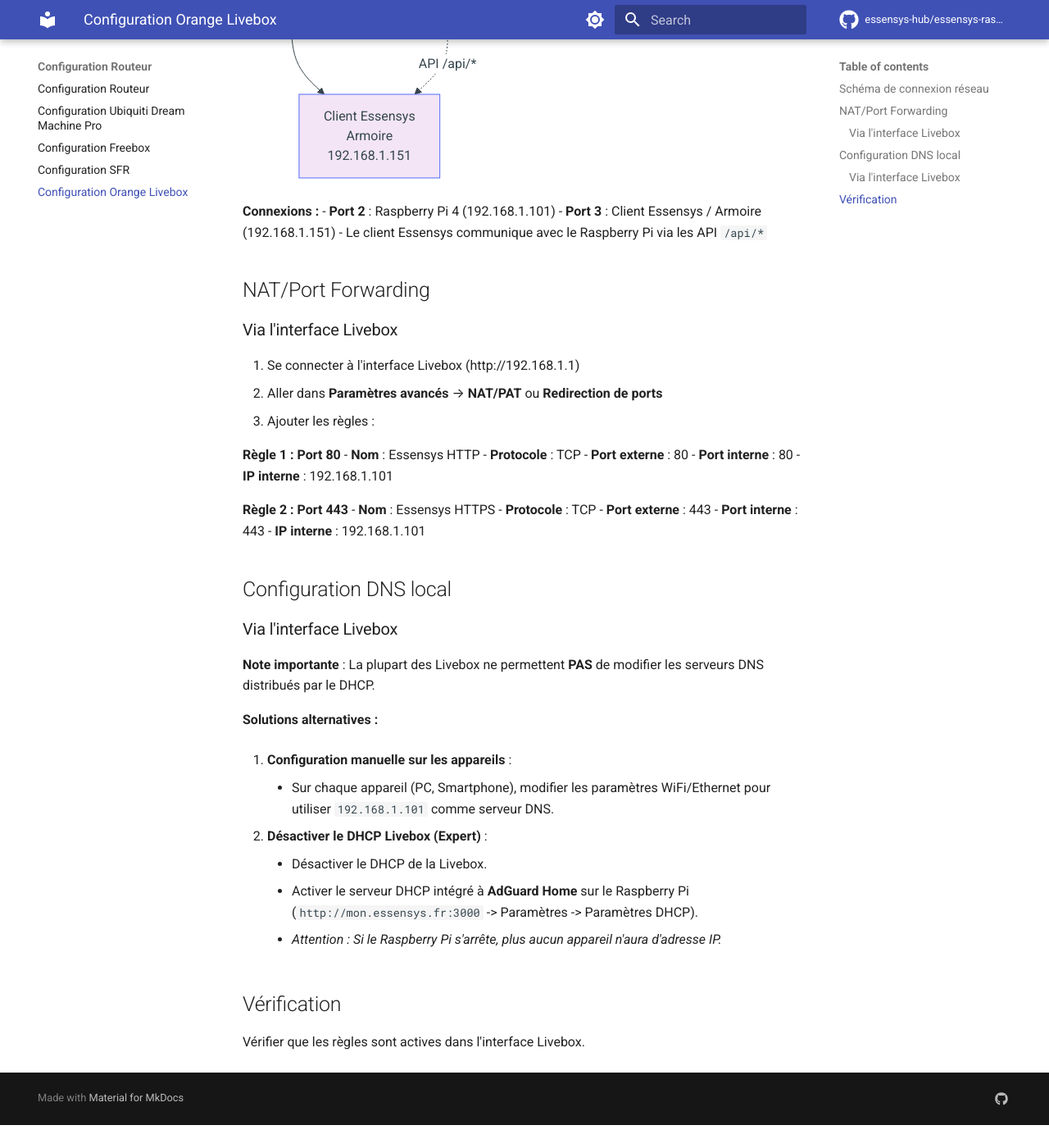
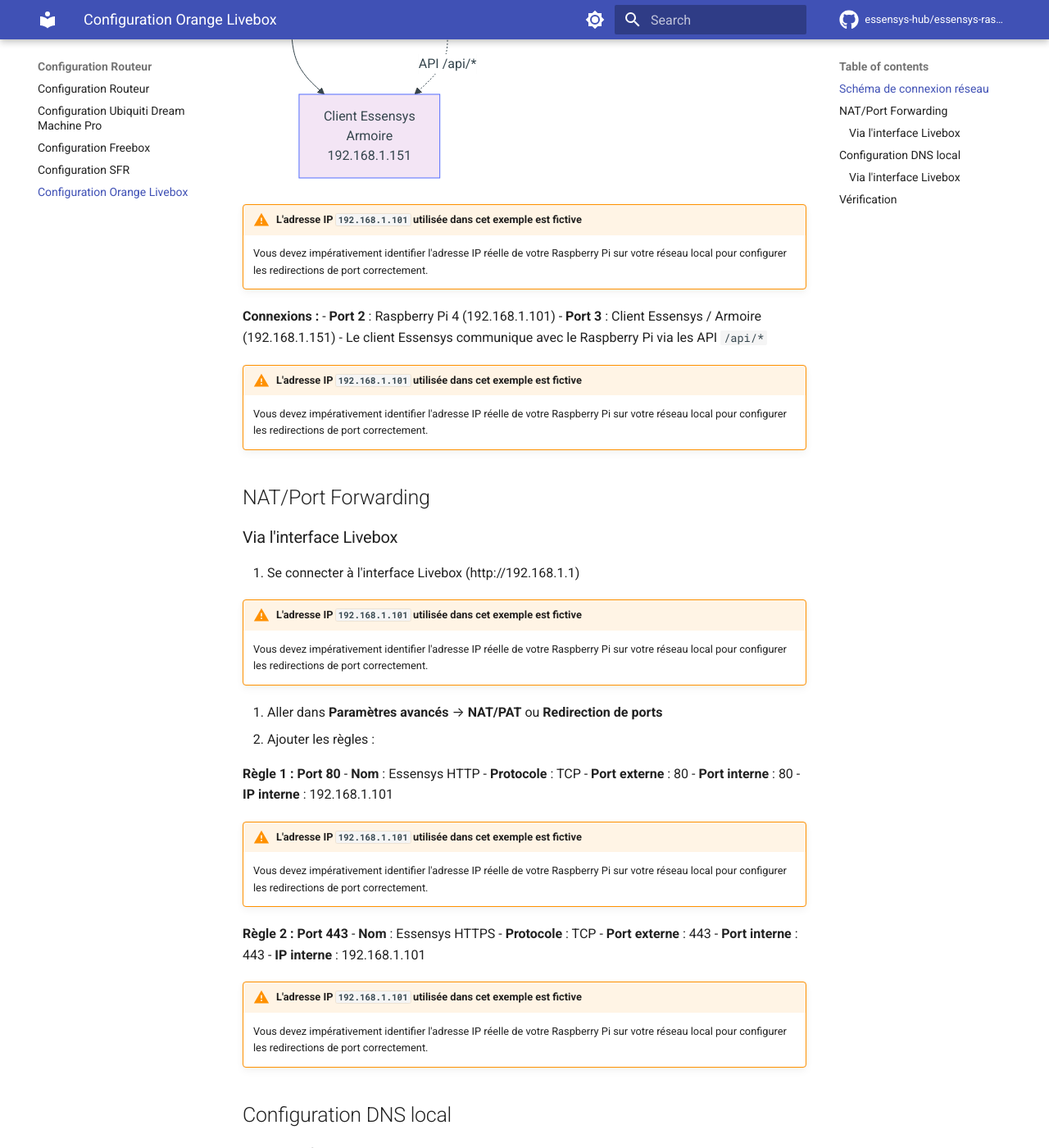
Before and after one commit to essensys-hub/essensys-raspberry-install, an MkDocs documentation site: the page built from docs/router/orange-livebox.md, in a window 1280 px wide and 1400 px high, scrolled down 901 px. Shown: the whole window at 82% size. Built offline with MkDocs 1.6.1 and Material for MkDocs 9.7.7, drawn with Linux system fonts in a browser that asks for light colours; comment, search, counter and statistics services are not loaded; the version menu is left out; before the commit the page ends 2273 px from its top, so only the background shows below that; some of the changed text lies outside the part shown.

Commit message:
update ip warninig

````diff
--- a/docs/router/orange-livebox.md
+++ b/docs/router/orange-livebox.md
@@ -33,17 +33,24 @@
     style Port2 fill:#c8e6c9
     style Port3 fill:#c8e6c9
 ```
+!!!WARNING "L'adresse IP `192.168.1.101` utilisée dans cet exemple est fictive"
+    Vous devez impérativement identifier l'adresse IP réelle de votre Raspberry Pi sur votre réseau local pour configurer les redirections de port correctement.
 
 **Connexions :**
 - **Port 2** : Raspberry Pi 4 (192.168.1.101)
 - **Port 3** : Client Essensys / Armoire (192.168.1.151)
 - Le client Essensys communique avec le Raspberry Pi via les API `/api/*`
 
+!!!WARNING "L'adresse IP `192.168.1.101` utilisée dans cet exemple est fictive"
+    Vous devez impérativement identifier l'adresse IP réelle de votre Raspberry Pi sur votre réseau local pour configurer les redirections de port correctement.
+
 ## NAT/Port Forwarding
 
 ### Via l'interface Livebox
 
 1. Se connecter à l'interface Livebox (http://192.168.1.1)
+!!!WARNING "L'adresse IP `192.168.1.101` utilisée dans cet exemple est fictive"
+    Vous devez impérativement identifier l'adresse IP réelle de votre Raspberry Pi sur votre réseau local pour configurer les redirections de port correctement.
 2. Aller dans **Paramètres avancés** → **NAT/PAT** ou **Redirection de ports**
 3. Ajouter les règles :
 
@@ -53,6 +60,8 @@
 - **Port externe** : 80
 - **Port interne** : 80
 - **IP interne** : 192.168.1.101
+!!!WARNING "L'adresse IP `192.168.1.101` utilisée dans cet exemple est fictive"
+    Vous devez impérativement identifier l'adresse IP réelle de votre Raspberry Pi sur votre réseau local pour configurer les redirections de port correctement.
 
 **Règle 2 : Port 443**
 - **Nom** : Essensys HTTPS
@@ -60,6 +69,8 @@
 - **Port externe** : 443
 - **Port interne** : 443
 - **IP interne** : 192.168.1.101
+!!!WARNING "L'adresse IP `192.168.1.101` utilisée dans cet exemple est fictive"
+    Vous devez impérativement identifier l'adresse IP réelle de votre Raspberry Pi sur votre réseau local pour configurer les redirections de port correctement.
 
 ## Configuration DNS local
 
@@ -71,7 +82,8 @@
 
 1.  **Configuration manuelle sur les appareils** :
     *   Sur chaque appareil (PC, Smartphone), modifier les paramètres WiFi/Ethernet pour utiliser `192.168.1.101` comme serveur DNS.
-
+!!!WARNING "L'adresse IP `192.168.1.101` utilisée dans cet exemple est fictive"
+    Vous devez impérativement identifier l'adresse IP réelle de votre Raspberry Pi sur votre réseau local pour configurer les redirections de port correctement.
 2.  **Désactiver le DHCP Livebox (Expert)** :
     *   Désactiver le DHCP de la Livebox.
     *   Activer le serveur DHCP intégré à **AdGuard Home** sur le Raspberry Pi (`http://mon.essensys.fr:3000` -> Paramètres -> Paramètres DHCP).
````
Also changed, not shown: docs/installation/essensys-installation.md (+4 -0 lines), docs/logs/nginx.md (+2 -0 lines), docs/router/index.md (+9 -0 lines), docs/router/sfr.md (+11 -3 lines).
